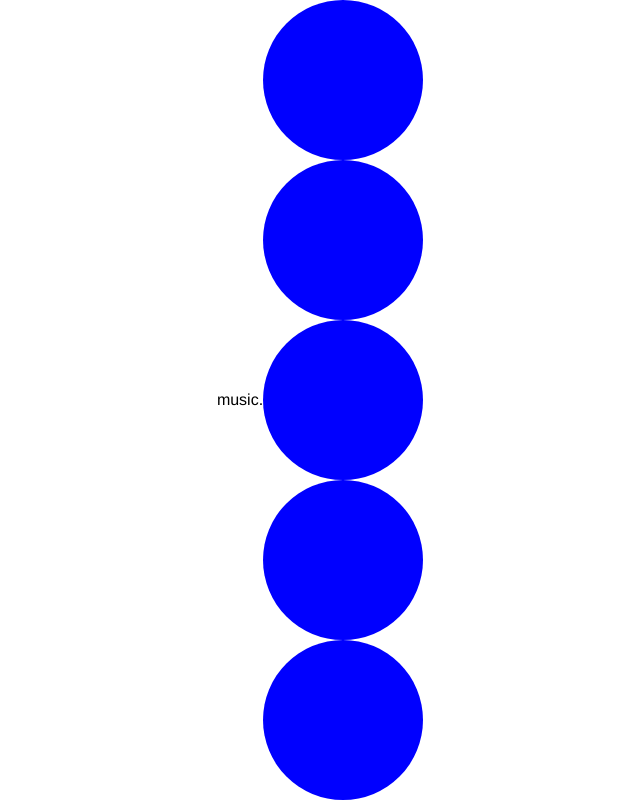
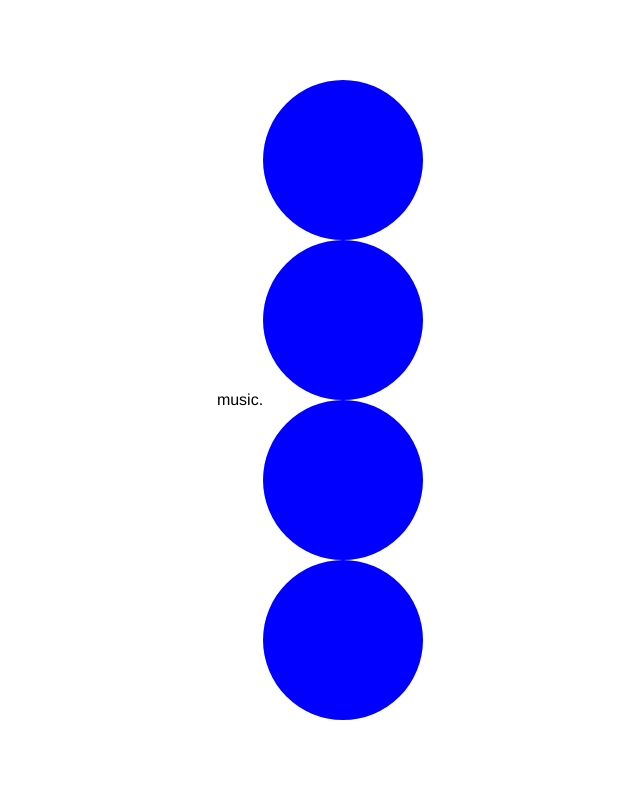
Before and after one commit to SanjeevMidda/linear-circles, a React (Create React App) app: page / in a window 1280 px wide. Shown: the whole page, without its empty margins (320-960 px from the left). Built offline with nearby package versions, Linux system fonts and the light colour scheme.

Commit message:
created function to generate random color for linear circle

```diff
--- a/src/App.js
+++ b/src/App.js
@@ -8,16 +8,23 @@ function App() {
   // creat App.js UI
   // add title
 
-  let noOfLinearCircles = new Array(5).fill(0);
+  let noOfLinearCircles = new Array(4).fill(0);
 
-  console.log(noOfLinearCircles);
+  const randomColors = () => {
+    const colorOne = COLORS[Math.floor(Math.random() * COLORS.length)];
+    const colorTwo = COLORS[Math.floor(Math.random() * COLORS.length)];
+
+    return [colorOne, colorTwo];
+  };
+
+  console.log(randomColors());
 
   return (
     <div className="App">
       <h4>music.</h4>
       <div className="linearCirclesContainer">
         {noOfLinearCircles.map((i) => (
-          <LinearCircle />
+          <LinearCircle colors={randomColors()} />
         ))}
       </div>
     </div>
```
